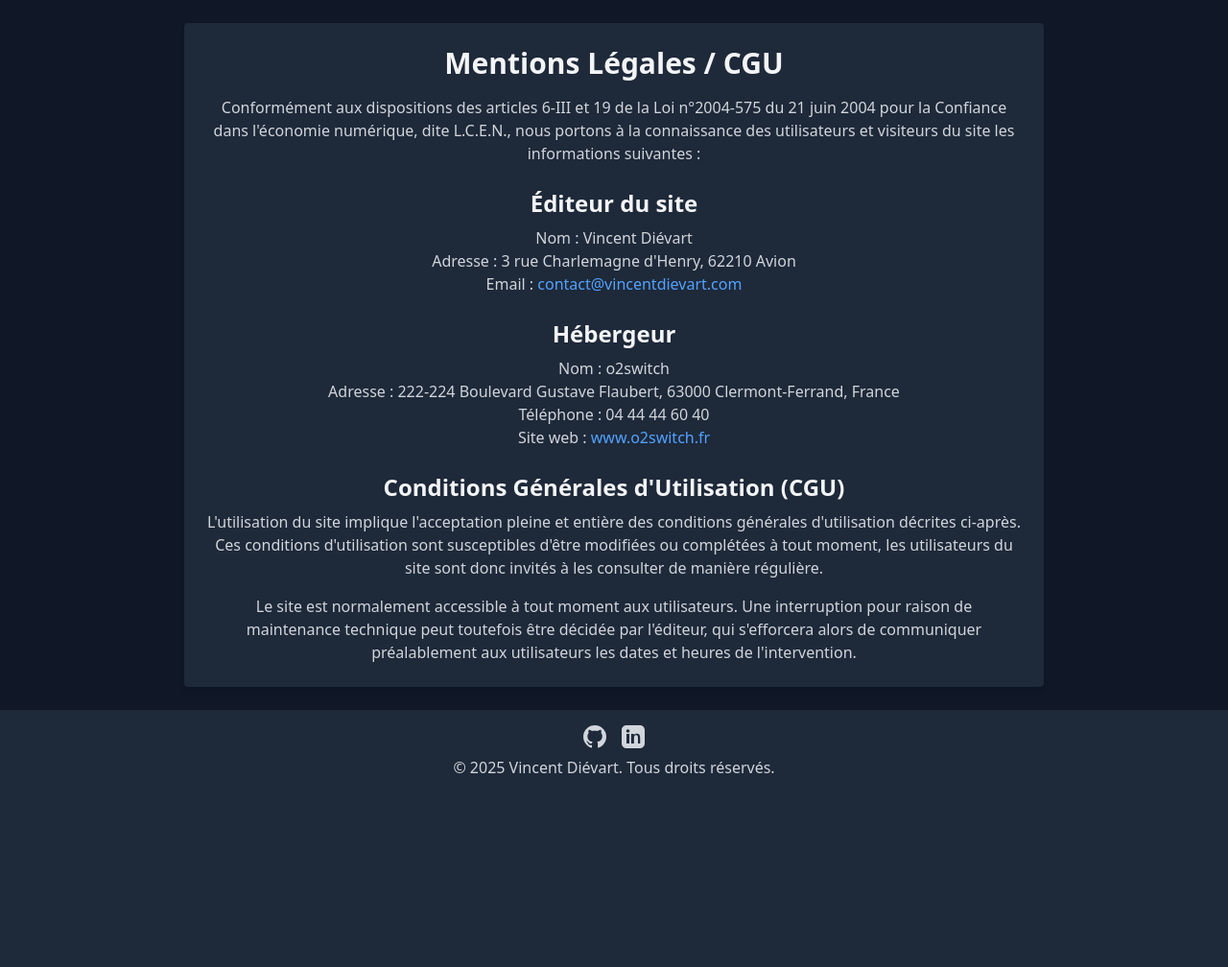
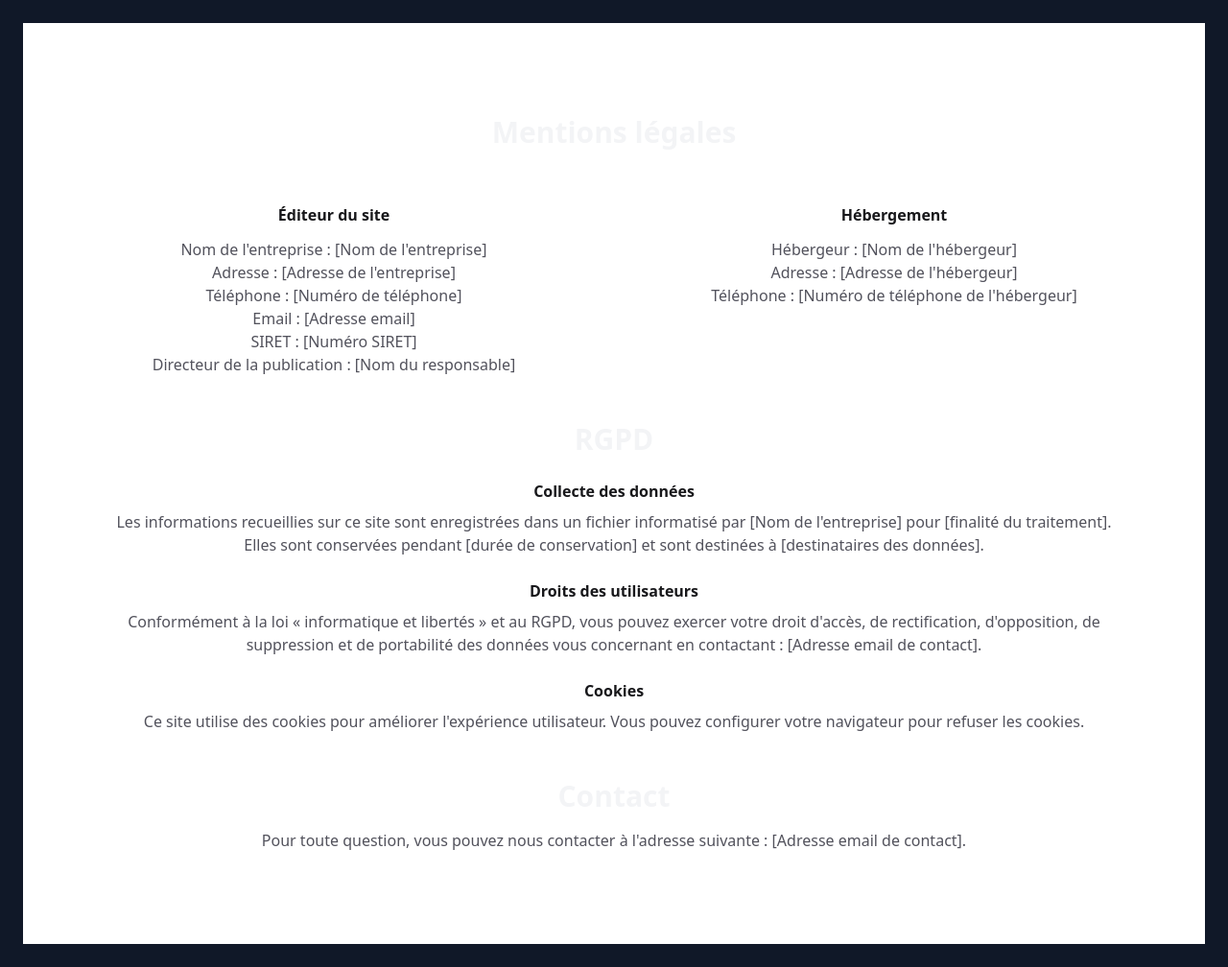
Before and after one commit to Idumii/QuestionnaireESGWeb, a PHP site: page /mentions_legales.php in a window 1280 px wide. Shown: the whole page at 96% size. Before the commit the page ends 806 px from the top, so only its background shows below. Run offline with PHP 8.4, Linux system fonts and the light colour scheme; style sheets or scripts are compiled from the project's sources.

Commit message:
Modif mentiosn légales php

```diff
--- a/mentions_legales.php
+++ b/mentions_legales.php
@@ -10,61 +10,65 @@
 
 <body class="bg-gray-900 text-gray-100 flex flex-col min-h-screen">
     <main class="flex-grow flex flex-col justify-center items-center text-center p-6">
-        <section class="max-w-4xl bg-gray-800 p-6 rounded shadow-md">
-            <h1 class="text-3xl font-bold mb-4">Mentions Légales / CGU</h1>
-            <p class="text-gray-300 mb-4">
-                Conformément aux dispositions des articles 6-III et 19 de la Loi n°2004-575 du 21 juin 2004 pour la
-                Confiance dans l'économie numérique, dite L.C.E.N., nous portons à la connaissance des utilisateurs et
-                visiteurs du site les informations suivantes :
-            </p>
+        <section class="py-24 bg-white">
+            <div class="px-8 mx-auto max-w-7xl lg:px-16">
+                <h2 class="mb-4 text-xl font-bold md:text-3xl">Mentions légales</h2>
+                <div class="grid grid-cols-1 gap-8 text-zinc-600 md:grid-cols-2 md:gap-16">
+                    <div>
+                        <h5 class="mt-10 mb-3 font-semibold text-zinc-900">Éditeur du site</h5>
+                        <p>
+                            Nom de l'entreprise : [Nom de l'entreprise]<br>
+                            Adresse : [Adresse de l'entreprise]<br>
+                            Téléphone : [Numéro de téléphone]<br>
+                            Email : [Adresse email]<br>
+                            SIRET : [Numéro SIRET]<br>
+                            Directeur de la publication : [Nom du responsable]
+                        </p>
+                    </div>
+                    <div>
+                        <h5 class="mt-10 mb-3 font-semibold text-zinc-900">Hébergement</h5>
+                        <p>
+                            Hébergeur : [Nom de l'hébergeur]<br>
+                            Adresse : [Adresse de l'hébergeur]<br>
+                            Téléphone : [Numéro de téléphone de l'hébergeur]
+                        </p>
+                    </div>
+                </div>
+                <div class="mt-12">
+                    <h2 class="mb-4 text-xl font-bold md:text-3xl">RGPD</h2>
+                    <div class="text-zinc-600">
+                        <h5 class="mt-6 mb-2 font-semibold text-zinc-900">Collecte des données</h5>
+                        <p>
+                            Les informations recueillies sur ce site sont enregistrées dans un fichier informatisé par
+                            [Nom de l'entreprise] pour [finalité du traitement].<br>
+                            Elles sont conservées pendant [durée de conservation] et sont destinées à [destinataires des
+                            données].
+                        </p>
+                        <h5 class="mt-6 mb-2 font-semibold text-zinc-900">Droits des utilisateurs</h5>
+                        <p>
+                            Conformément à la loi « informatique et libertés » et au RGPD, vous pouvez exercer votre
+                            droit d'accès, de rectification, d'opposition, de suppression et de portabilité des données
+                            vous concernant en contactant : [Adresse email de contact].
+                        </p>
+                        <h5 class="mt-6 mb-2 font-semibold text-zinc-900">Cookies</h5>
+                        <p>
+                            Ce site utilise des cookies pour améliorer l'expérience utilisateur. Vous pouvez configurer
+                            votre navigateur pour refuser les cookies.
+                        </p>
+                    </div>
+                </div>
+                <div class="mt-12">
+                    <h2 class="mb-4 text-xl font-bold md:text-3xl">Contact</h2>
+                    <p class="text-zinc-600">
+                        Pour toute question, vous pouvez nous contacter à l'adresse suivante : [Adresse email de
+                        contact].
+                    </p>
+                </div>
+            </div>
+        </section>
 
-            <h2 class="text-2xl font-semibold mt-6 mb-2">Éditeur du site</h2>
-            <p class="text-gray-300">
-                Nom : Vincent Diévart<br>
-                Adresse : 3 rue Charlemagne d'Henry, 62210 Avion<br>
-                Email : <a href="mailto:contact@vincentdievart.com"
-                    class="text-blue-400 hover:underline">contact@vincentdievart.com</a>
-            </p>
 
-            <h2 class="text-2xl font-semibold mt-6 mb-2">Hébergeur</h2>
-            <p class="text-gray-300">
-                Nom : o2switch<br>
-                Adresse : 222-224 Boulevard Gustave Flaubert, 63000 Clermont-Ferrand, France<br>
-                Téléphone : 04 44 44 60 40<br>
-                Site web : <a href="https://www.o2switch.fr" target="_blank"
-                    class="text-blue-400 hover:underline">www.o2switch.fr</a>
-            </p>
-
-            <h2 class="text-2xl font-semibold mt-6 mb-2">Conditions Générales d'Utilisation (CGU)</h2>
-            <p class="text-gray-300">
-                L'utilisation du site implique l'acceptation pleine et entière des conditions générales d'utilisation
-                décrites ci-après. Ces conditions d'utilisation sont susceptibles d'être modifiées ou complétées à tout
-                moment, les utilisateurs du site sont donc invités à les consulter de manière régulière.
-            </p>
-            <p class="text-gray-300 mt-4">
-                Le site est normalement accessible à tout moment aux utilisateurs. Une interruption pour raison de
-                maintenance technique peut toutefois être décidée par l'éditeur, qui s'efforcera alors de communiquer
-                préalablement aux utilisateurs les dates et heures de l'intervention.
-            </p>
-        </section>
     </main>
-    <footer class="bg-gray-800 text-gray-300 text-center p-4 mt-auto">
-        <div class="flex justify-center space-x-4 mb-2">
-            <a href="https://github.com" target="_blank" class="hover:text-white">
-                <svg xmlns="http://www.w3.org/2000/svg" class="h-6 w-6" fill="currentColor" viewBox="0 0 24 24">
-                    <path
-                        d="M12 0C5.37 0 0 5.37 0 12c0 5.3 3.438 9.8 8.207 11.387.6.113.793-.263.793-.587v-2.17c-3.338.725-4.037-1.613-4.037-1.613-.547-1.387-1.338-1.755-1.338-1.755-1.087-.75.087-.725.087-.725 1.2.087 1.837 1.237 1.837 1.237 1.075 1.837 2.812 1.3 3.5.987.113-.775.425-1.3.775-1.6-2.662-.3-5.462-1.337-5.462-5.962 0-1.312.462-2.387 1.237-3.237-.125-.3-.537-1.512.113-3.15 0 0 1.012-.325 3.312 1.237.962-.263 2-.387 3.037-.387 1.037 0 2.075.125 3.037.387 2.3-1.562 3.312-1.237 3.312-1.237.65 1.637.237 2.85.113 3.15.775.85 1.237 1.925 1.237 3.237 0 4.637-2.8 5.662-5.462 5.962.437.375.825 1.125.825 2.275v3.375c0 .325.2.7.8.587C20.563 21.8 24 17.3 24 12c0-6.63-5.37-12-12-12z" />
-                </svg>
-            </a>
-            <a href="https://linkedin.com" target="_blank" class="hover:text-white">
-                <svg xmlns="http://www.w3.org/2000/svg" class="h-6 w-6" fill="currentColor" viewBox="0 0 24 24">
-                    <path
-                        d="M19 0h-14c-2.761 0-5 2.239-5 5v14c0 2.761 2.239 5 5 5h14c2.761 0 5-2.239 5-5v-14c0-2.761-2.239-5-5-5zm-11 19h-3v-10h3v10zm-1.5-11.268c-.966 0-1.75-.784-1.75-1.75s.784-1.75 1.75-1.75 1.75.784 1.75 1.75-.784 1.75-1.75 1.75zm13.5 11.268h-3v-5.5c0-1.381-.028-3.156-1.922-3.156-1.922 0-2.218 1.503-2.218 3.056v5.6h-3v-10h2.881v1.367h.041c.401-.759 1.381-1.559 2.841-1.559 3.041 0 3.6 2.003 3.6 4.606v5.586z" />
-                </svg>
-            </a>
-        </div>
-        <p>&copy; 2025 Vincent Diévart. Tous droits réservés.</p>
-    </footer>
 </body>
 
 </html>
```
